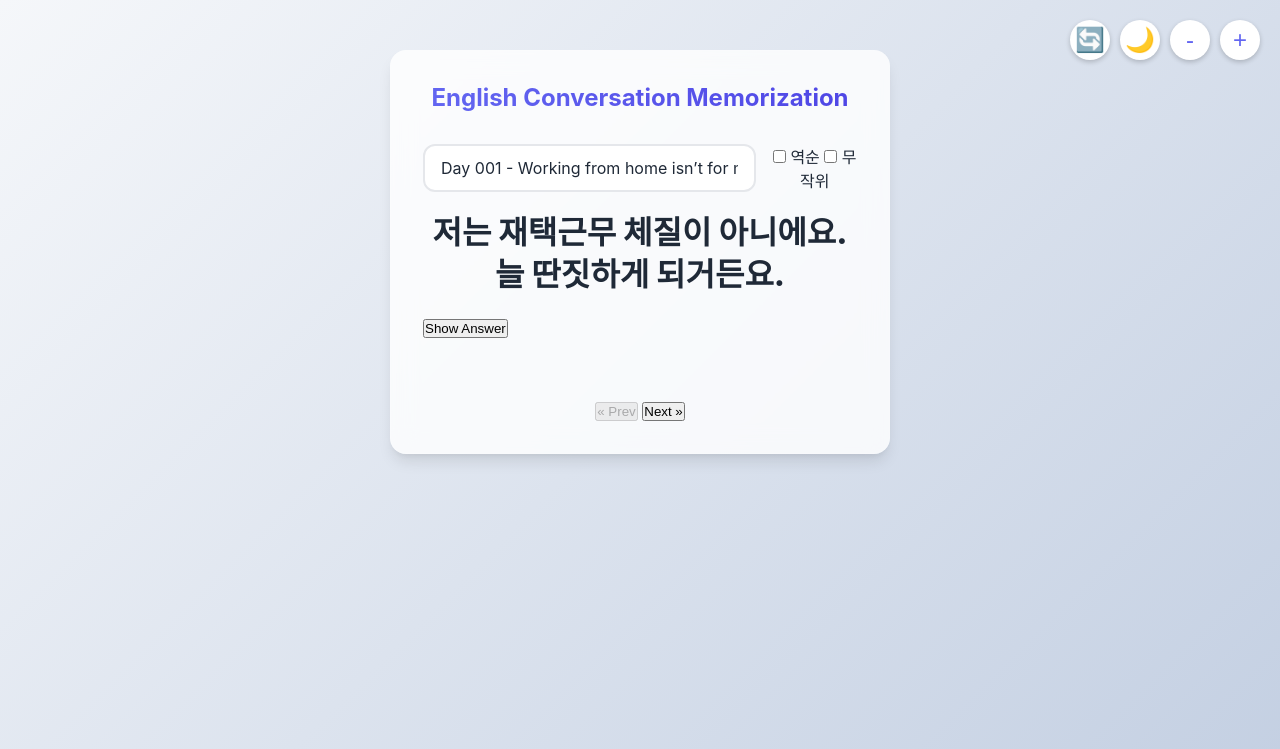
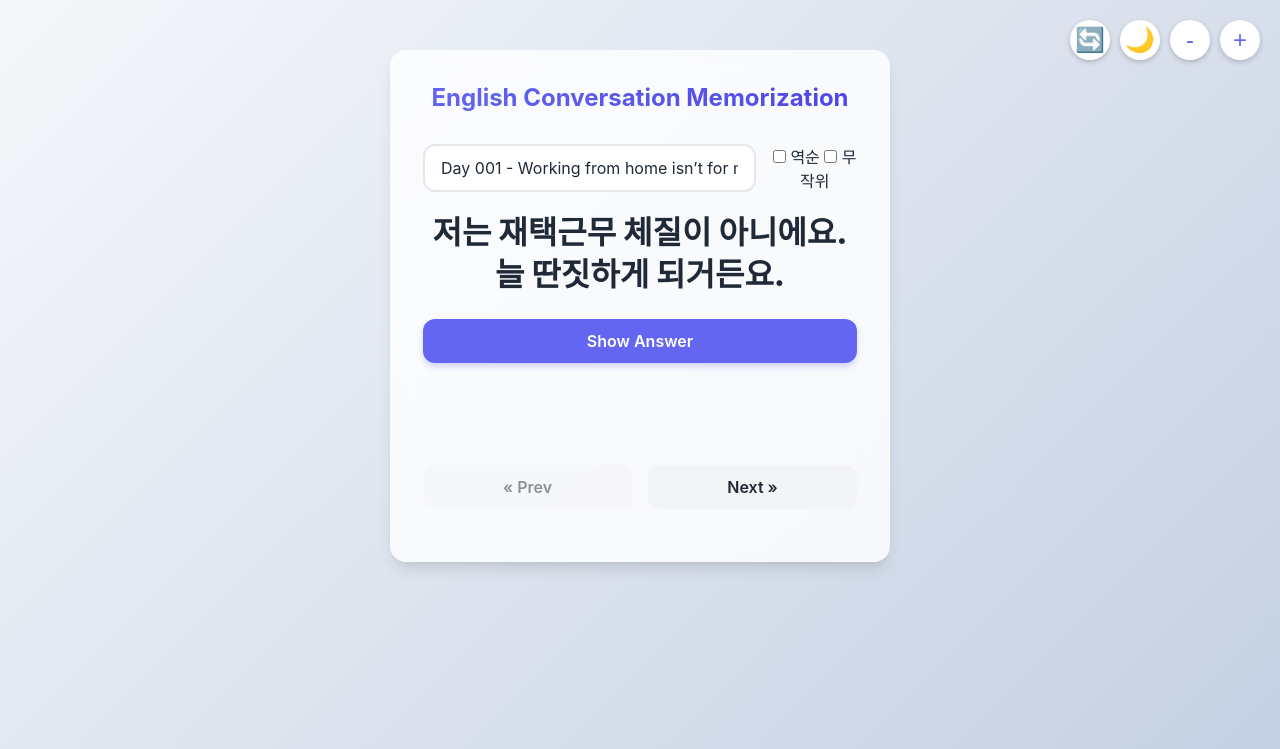
Before and after one commit to asher8554/English-conversation-memorization-site, a PHP site: page / in a window 1280 px wide. Shown: the top 749 px of the page. Run offline with PHP 8.4, Linux system fonts and the light colour scheme.

Commit message:
style(ui): improve button styling and layout

```diff
--- a/index.html
+++ b/index.html
@@ -31,14 +31,14 @@
             <div id="cardContent" class="card-content fade-in">
                 <div id="questionText" class="question"></div>
                 <!-- 정답은 버튼을 누르면 표시 -->
-                <button id="showAnswerBtn" class="show-answer-btn">Show Answer</button>
+                <button id="showAnswerBtn" class="btn btn-primary">Show Answer</button>
                 <div id="answerText" class="answer"></div>
             </div>
         </div>
 
-        <div class="navigation">
-            <button id="prevBtn" disabled>&laquo; Prev</button>
-            <button id="nextBtn" disabled>Next &raquo;</button>
+        <div class="navigation controls" style="margin-top: 1rem;">
+            <button id="prevBtn" class="btn btn-secondary" disabled>&laquo; Prev</button>
+            <button id="nextBtn" class="btn btn-secondary" disabled>Next &raquo;</button>
         </div>
     </div>
 
--- a/style.css
+++ b/style.css
@@ -268,3 +268,9 @@ select:focus {
   background: var(--primary-color);
   color: white;
 }
+
+.navigation {
+  display: flex;
+  gap: 1rem;
+  width: 100%;
+}
```
